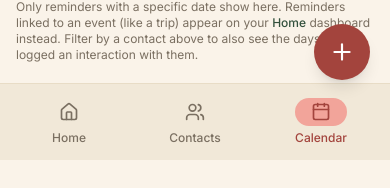
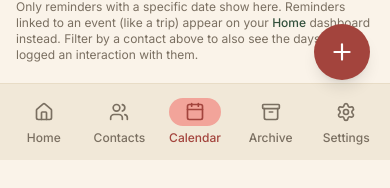
Before and after one commit to Thomasbromero/heirloom-crm, a Next.js app: page /calendar in a window 390 px wide. Shown: the part 684-872 px from the top of the page. Built offline with nearby package versions, Linux system fonts and the light colour scheme; no server answers; the database is empty.

Commit message:
Add Archive and Settings to the mobile bottom nav
They were only reachable from the desktop sidebar, which is hidden on
mobile, leaving no way to open them from a phone.

```diff
--- a/src/components/app-shell.tsx
+++ b/src/components/app-shell.tsx
@@ -50,6 +50,8 @@ export async function AppShell({ children }: { children: React.ReactNode }) {
           <TabLink href="/" icon={<Home size={20} />} label="Home" />
           <TabLink href="/contacts" icon={<Users size={20} />} label="Contacts" />
           <TabLink href="/calendar" icon={<Calendar size={20} />} label="Calendar" />
+          <TabLink href="/archive" icon={<Archive size={20} />} label="Archive" />
+          <TabLink href="/settings" icon={<Settings size={20} />} label="Settings" />
         </nav>
 
         <Link
```
